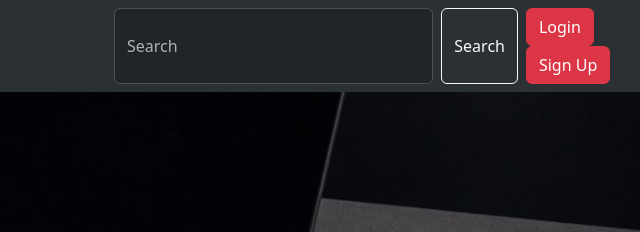
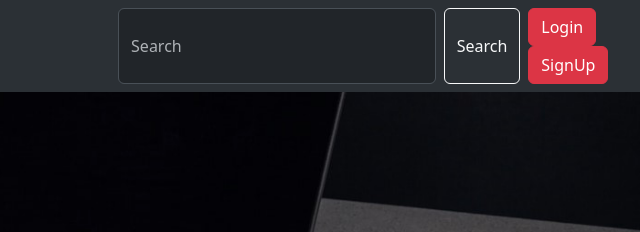
Before and after one commit to imran0361/CodeGuardians, a plain HTML site: page index.html in a window 1280 px wide. Shown: the top 232 px of the page, 640-1280 px from the left. Drawn offline with nearby package versions, Linux system fonts and the light colour scheme.

Commit message:
Update index.html

```diff
--- a/index.html
+++ b/index.html
@@ -80,7 +80,7 @@
             data-bs-toggle="modal"
             data-bs-target="#signupModal"
           >
-            Sign Up
+            SignUp
           </button>
         </div>
           </form>
```
